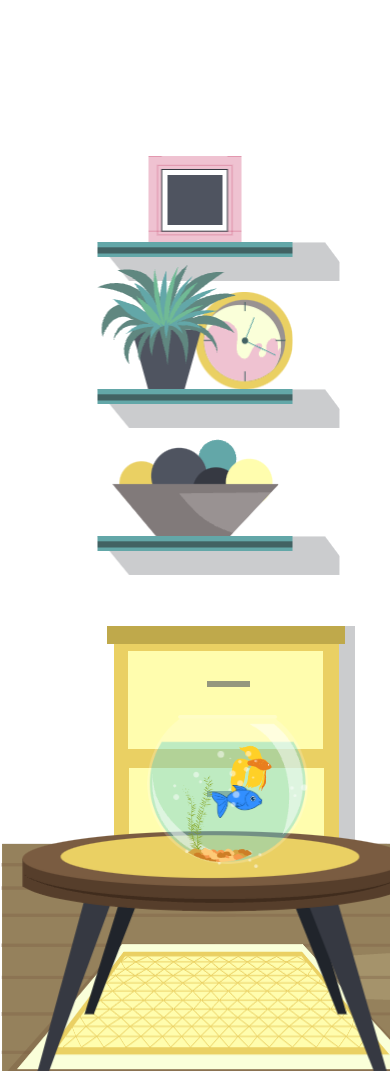
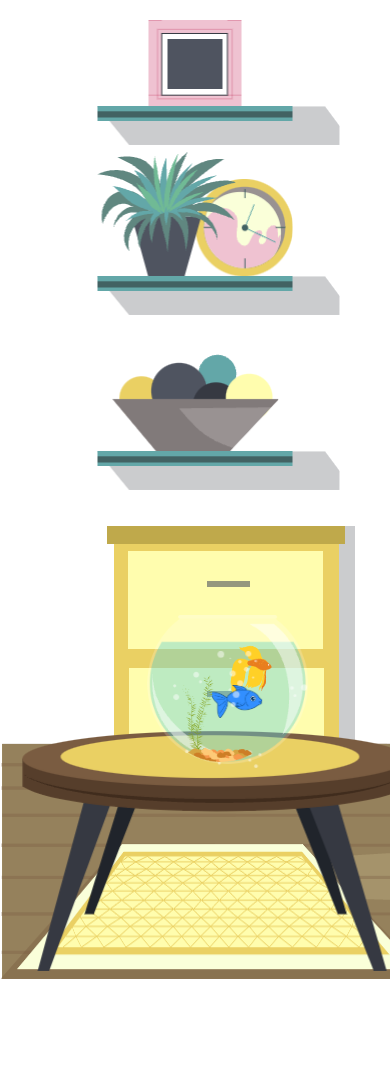
Before and after one commit to maksmaksmak/room, a plain HTML site: page index.html in a window 390 px wide. Shown: the top 1071 px of the page. After the commit the page ends 979 px from the top, so only its background shows below. Drawn offline with Linux system fonts and the light colour scheme.

Commit message:
Add files via upload

```diff
--- a/media.css
+++ b/media.css
@@ -126,6 +126,12 @@
     display: none;
   }
 
+
+  .wall-right{
+    height: 742px;
+  }
+
+
   .sofa {
     display: none;
   }
@@ -148,7 +154,7 @@
     width: 384.69px;
     height: 240.44px;
     background: url(img/table-2.png);
-    background-repeat: no-repeat ;
+    background-repeat: no-repeat;
   }
 
   .aquarium {
@@ -156,5 +162,20 @@
     top: -116px;
   }
 
+  .frame {
+    top: 20px;
+  }
+
+  .sh-1 {
+    top: 106px;
+  }
+
+  .sh-2 {
+    top: 276px;
+  }
+
+  .sh-3 {
+    top: 451px;
+  }
 
 }
```
